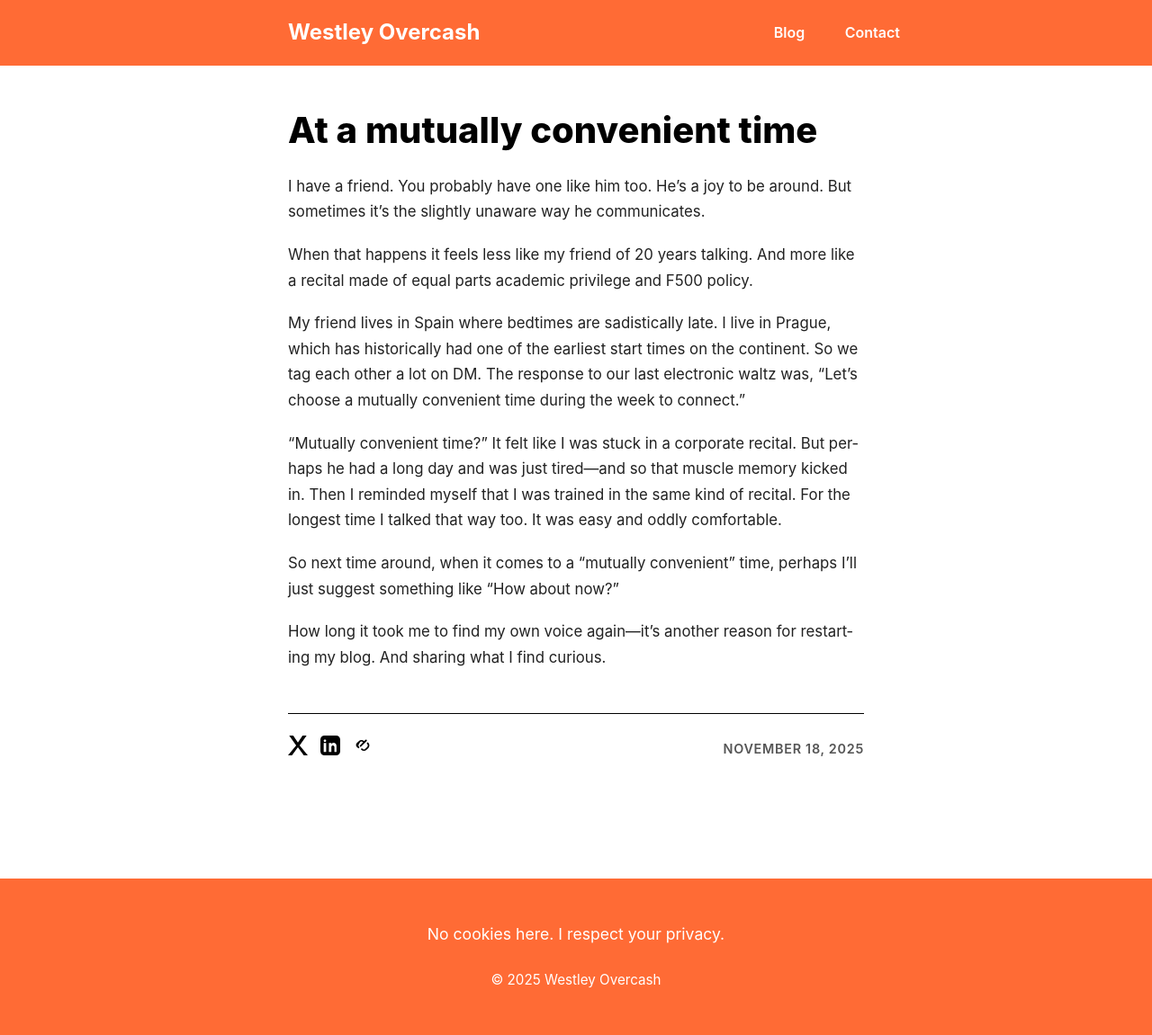
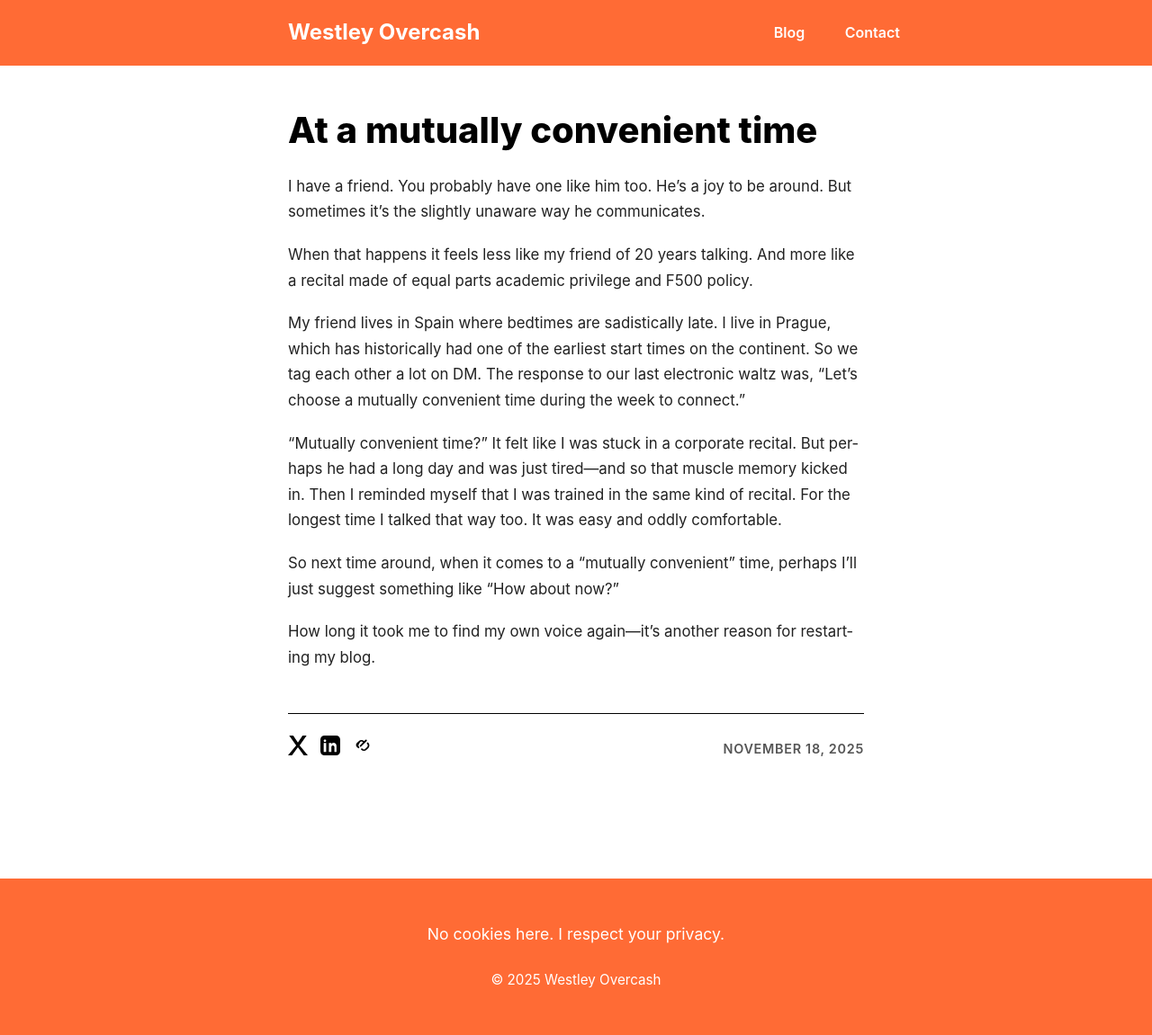
Before and after one commit to westleyovercash/westleyovercash.github.io, a Jekyll site: the page built from _posts/2025-11-18-at-a-mutually-convenient-time.md, in a window 1280 px wide. Shown: the whole page at 90% size. Built offline with Jekyll 4.4.1, drawn with Linux system fonts in a browser that asks for light colours.

Commit message:
Update 2025-11-18-at-a-mutually-convenient-time.md

```diff
--- a/_posts/2025-11-18-at-a-mutually-convenient-time.md
+++ b/_posts/2025-11-18-at-a-mutually-convenient-time.md
@@ -13,4 +13,4 @@ My friend lives in Spain where bedtimes are sadistically late. I live in Prague,
 
 So next time around, when it comes to a "mutually convenient" time, perhaps I'll just suggest something like "How about now?"
 
-How long it took me to find my own voice again—it's another reason for restarting my blog. And sharing what I find curious.
+How long it took me to find my own voice again—it's another reason for restarting my blog.
```
